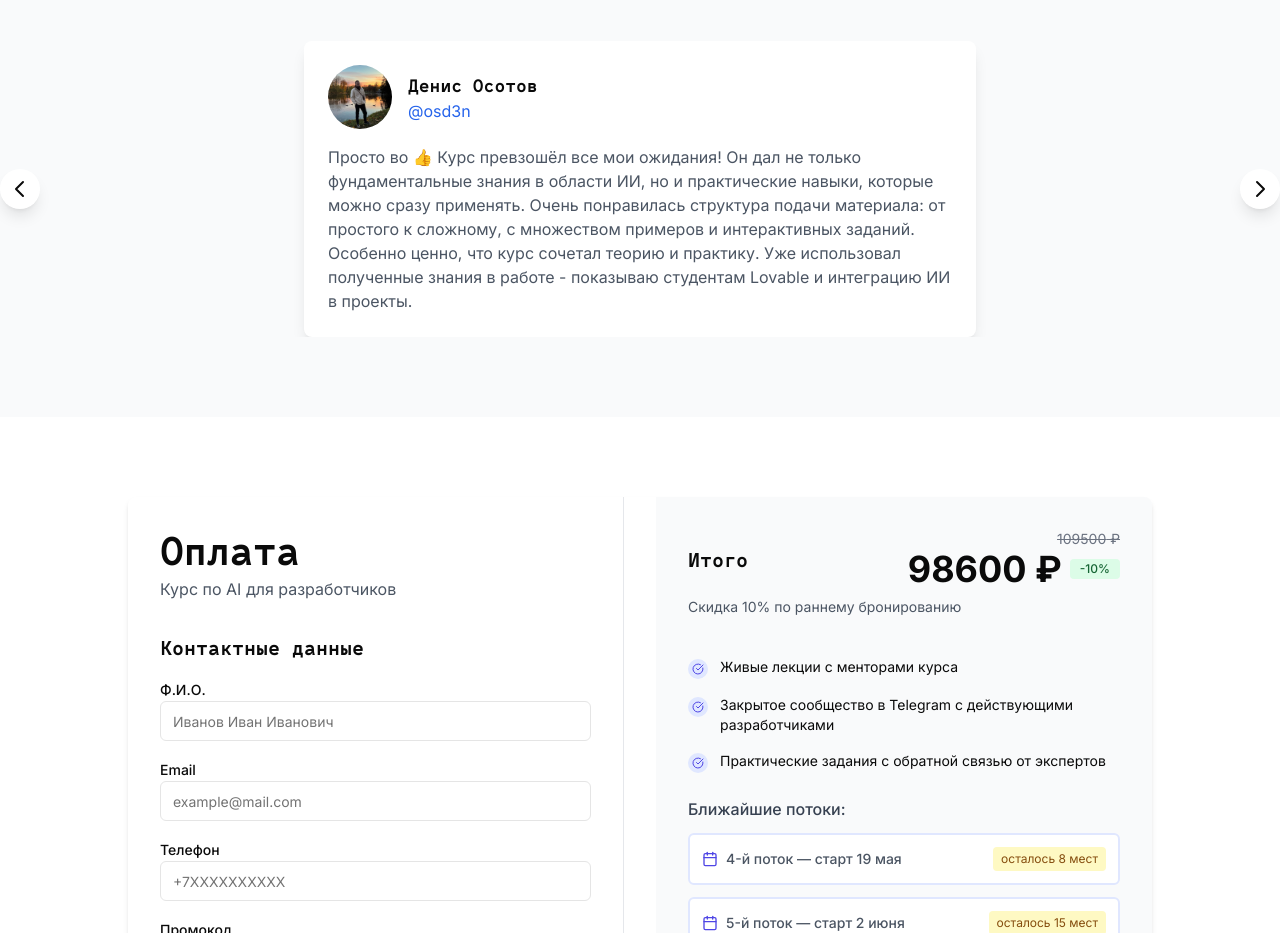
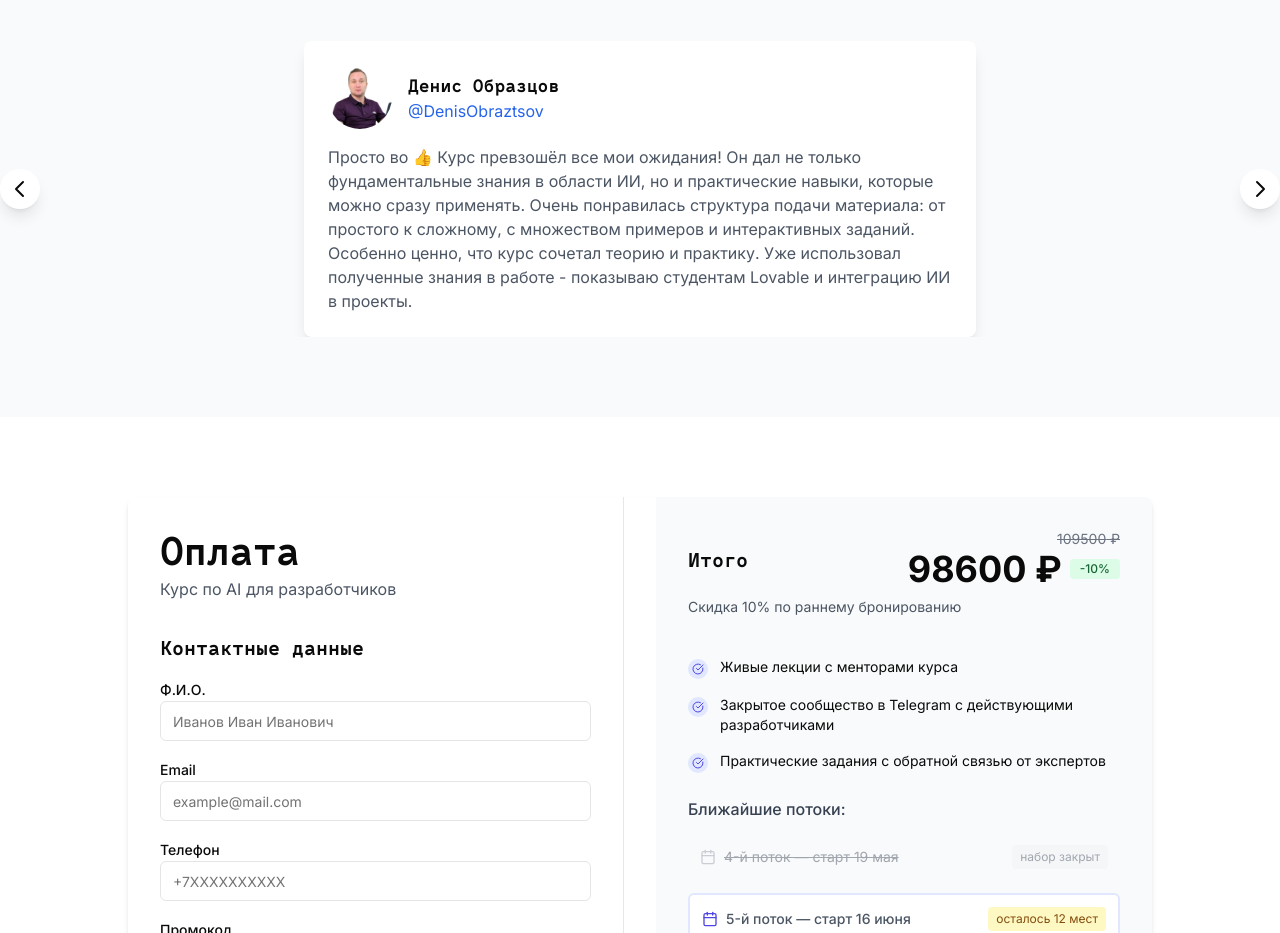
Before and after one commit to grentank/ai-elbrus-landing, a Next.js app: page / in a window 1280 px wide. Shown: the part 6159-7092 px from the top of the page. Built offline with nearby package versions, Linux system fonts and the light colour scheme.

Commit message:
closed may starts

```diff
--- a/app/payment-success/page.tsx
+++ b/app/payment-success/page.tsx
@@ -51,7 +51,8 @@ export default function PaymentSuccessPage() {
             <CardFooter className="bg-gray-50 border-t border-gray-100">
               <Button asChild className="bg-indigo-600 hover:bg-indigo-700">
                 <Link
-                  href="https://t.me/+kx6XheM78lA3YmY6"
+                  href="https://t.me/+kLpnygz73hI4ODFi"
+                  // href="https://t.me/+kx6XheM78lA3YmY6"
                   // href="https://t.me/+Fk6jMVyk3TZiNGFi"
                   // href="https://t.me/+Ez-Yx5C1QfwwOTgy"
                   // href="https://t.me/+VD1BgOhDDAo4YWU6"
--- a/components/sections/payment-section.tsx
+++ b/components/sections/payment-section.tsx
@@ -316,14 +316,14 @@ export default function PaymentSection() {
                 <p className="font-medium text-base text-gray-700 mb-2">
                   Ближайшие потоки:
                 </p>
-                {/* <ClosedDateCard date="3-й поток — старт 28 апреля" /> */}
-                <StartDateCard
+                <ClosedDateCard date="4-й поток — старт 19 мая" />
+                {/* <StartDateCard
                   date="4-й поток — старт 19 мая"
                   remainingPlaces={8}
-                />
+                /> */}
                 <StartDateCard
-                  date="5-й поток — старт 2 июня"
-                  remainingPlaces={15}
+                  date="5-й поток — старт 16 июня"
+                  remainingPlaces={12}
                 />
 
                 <div className="flex items-center gap-1 mt-2">
--- a/components/sections/testimonials-section.tsx
+++ b/components/sections/testimonials-section.tsx
@@ -13,10 +13,10 @@ interface Testimonial {
 
 const testimonials: Testimonial[] = [
   {
-    author: "Денис Осотов",
+    author: "Денис Образцов",
     text: `Просто во 👍
 Курс превзошёл все мои ожидания! Он дал не только фундаментальные знания в области ИИ, но и практические навыки, которые можно сразу применять. Очень понравилась структура подачи материала: от простого к сложному, с множеством примеров и интерактивных заданий. Особенно ценно, что курс сочетал теорию и практику. Уже использовал полученные знания в работе - показываю студентам Lovable и интеграцию ИИ в проекты.`,
-    telegram: "@osd3n",
+    telegram: "@DenisObraztsov",
     profilePicture: "denis.jpg",
   },
   {
```
Also changed, not shown: public/images/testimonials/denis.jpg.
